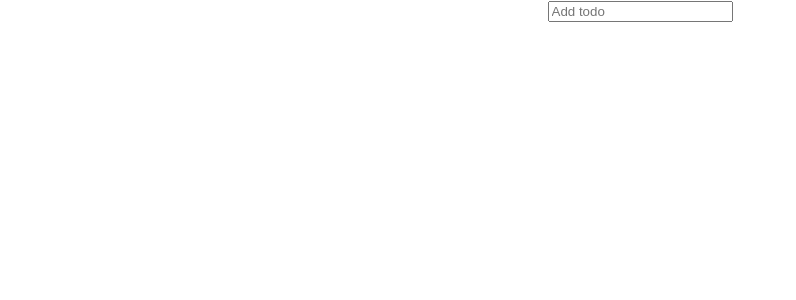
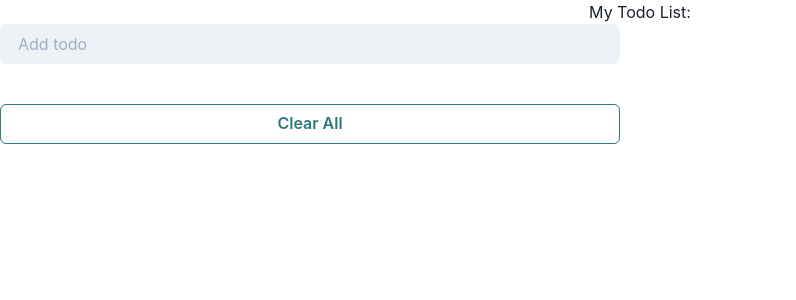
Before and after one commit to Am-White/Checklist, a React (Create React App) app in the folder checklist/: page / in a window 1280 px wide. Shown: the top 300 px of the page, without its empty margins (0-796 px from the left). Built offline with nearby package versions, Linux system fonts and the light colour scheme.

Commit message:
added buttons(non functional) and some styling for organization

```diff
--- a/checklist/package.json
+++ b/checklist/package.json
@@ -3,6 +3,7 @@
   "version": "0.1.0",
   "private": true,
   "dependencies": {
+    "@chakra-ui/icons": "^1.0.14",
     "@chakra-ui/react": "^1.6.5",
     "@emotion/react": "^11.4.1",
     "@emotion/styled": "^11.3.0",
--- a/checklist/src/App.js
+++ b/checklist/src/App.js
@@ -1,10 +1,13 @@
 import Home from './views/home';
+import { ChakraProvider } from "@chakra-ui/react"
 import './App.css';
 
 function App() {
   return (
-    <div className="App">
+    <div className="App" >
+      <ChakraProvider>
       <Home/>
+      </ChakraProvider>
     </div>
   );
 }
--- a/checklist/src/components/form/index.jsx
+++ b/checklist/src/components/form/index.jsx
@@ -25,9 +25,10 @@ const Form = ({onSubmit}) => {
       >
       <Input
         {...todoText}
-        variant="outlined" placeholder="Add todo" margin="normal"
+         placeholder="Add todo" margin="normal" variant="filled"
       />
     </form>
+
   );
 };
 
--- a/checklist/src/views/home.jsx
+++ b/checklist/src/views/home.jsx
@@ -1,7 +1,9 @@
 import React, {useState} from 'react';
 //import Todos from '../components/todos';
 import Form from '../components/form';
-import Box from '@chakra-ui/react'
+import { Checkbox, Container, IconButton, SimpleGrid, Box, Button} from "@chakra-ui/react"
+import {DeleteIcon } from "@chakra-ui/icons"
+
 
 //display
 const Home = () => {
@@ -15,20 +17,40 @@ const Home = () => {
 
 
     return (
-    <div className="App">
+    <div className="App" >
+        <Container>My Todo List:</Container>
+
+        <SimpleGrid columns={[2, null, 2]} spacing="40px">
+        <Box >
         <Form
             onSubmit = {todoText => setTodos([{ todoText, complete: false}, ...todos])}
         />
+        </Box>
+
+        <Box >
         <div>
             {todos.map(({ todoText, complete }, i) => (
-            <div key={todoText} onClick={()=> toggleComplete(i)}
+            <div
+            key={todoText} onClick={()=> toggleComplete(i)}
             style={{
+                backgroundColor:'lightblue',
+                fontSize: '20px',
+                textAlign: "center",
+
                 textDecoration: complete ? "line-through" : ""
             }}>
-                {todoText}</div>
+                <Checkbox > </Checkbox>
+                {todoText}
+                <IconButton boxSize="1rem" aria-label="Search database" icon={<DeleteIcon />} />
+                </div>
+
             ))}
         </div>
+        </Box>
+        <Button onClick={() => setTodos([])} colorScheme="teal" variant="outline">Clear All</Button>
+        </SimpleGrid>
     </div>
+
     )
 }
 
```
Also changed, not shown: 1 other file (tests, documents, lock files or other folders).
